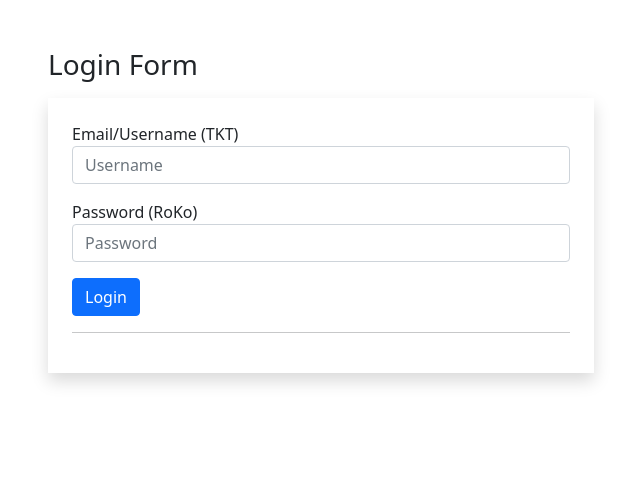
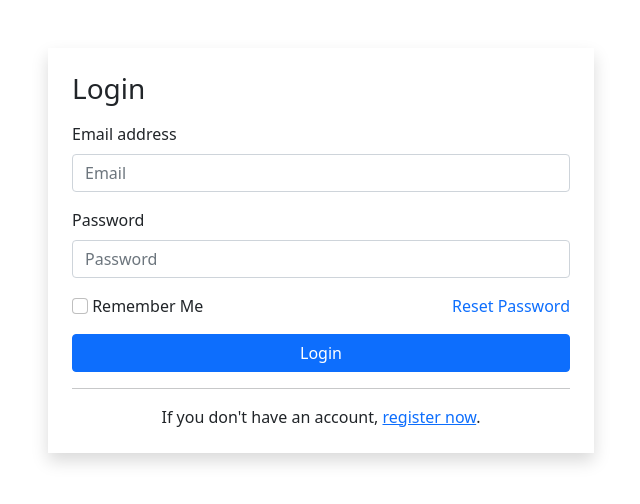
Before and after one commit to Jean-Julien/gestion-club-tir, a PHP site: page / in a window 1280 px wide. Shown: the top 504 px of the page, without its empty margins (319-959 px from the left). Run offline with PHP 8.4, Linux system fonts and the light colour scheme.

Commit message:
Système de login avec DB

```diff
--- a/config/_config.php
+++ b/config/_config.php
@@ -42,6 +42,7 @@ class MyAutoload
 
         // constantes pour les routes
     }
+
     /**
      * Undocumented function
      * Permet d'inclure automatiquement les classes nécéssaires
@@ -52,10 +53,13 @@ class MyAutoload
     public static function autoLoad($class)
     {
         if (file_exists(MODEL . $class . '.php')) {
+
             include_once(MODEL . $class . '.php');
         } elseif (file_exists(CONTROLLER . $class . '.php')) {
+
             include_once(CONTROLLER . $class . '.php');
         } elseif (file_exists(VIEW . $class . '.php')) {
+
             include_once(VIEW . $class . '.php');
         };
     }
--- a/controller/Controller.php
+++ b/controller/Controller.php
@@ -25,36 +25,43 @@ class Controller
 
     public function showLogin()
     {
-
         include_once(VIEW . 'pages/' . 'login.php');
     }
 
     public function connect()
     {
-
         $manager = new Manager();
 
         try {
 
-
-            $username = trim($_POST['emailLogin']);
+            $email = trim($_POST['emailLogin']);
             $password = trim($_POST['passwordLogin']);
 
+            if ($email != "" && $password != "") {
 
-            if ($username != "" && $password != "") {
+                if ($manager->existMail($email)) {
 
-                if ($manager->validateLogin($username, $password)) {
+                    if ($manager->validateLogin($email, $password)) {
 
-                    $this->showHome();
+                        $this->showHome();
+                    } else {
+
+                        $_SESSION['error'] = "Mot de passe ou email incorrect";
+                        $this->showLogin();
+                    }
                 } else {
-                    $_SESSION['error'] = "Mot de passe ou login incorrect";
+
+                    $_SESSION['error'] = "Ce compte n'existe pas";
                     $this->showLogin();
                 }
+
             } else {
+
                 $_SESSION['error'] = "Veuillez remplir les champs.";
                 $this->showLogin();
             }
         } catch (Exception $e) { // S'il y a eu une erreur, alors...
+
             $_SESSION['error'] = "Problème de serveur " . $e->getMessage();
             $this->showLogin();
         }
--- a/view/pages/login.php
+++ b/view/pages/login.php
@@ -3,7 +3,7 @@
 
 <head>
     <link href="https://cdn.jsdelivr.net/npm/bootstrap@5.1.3/dist/css/bootstrap.min.css" rel="stylesheet"
-        integrity="sha384-1BmE4kWBq78iYhFldvKuhfTAU6auU8tT94WrHftjDbrCEXSU1oBoqyl2QvZ6jIW3" crossorigin="anonymous">
+            integrity="sha384-1BmE4kWBq78iYhFldvKuhfTAU6auU8tT94WrHftjDbrCEXSU1oBoqyl2QvZ6jIW3" crossorigin="anonymous">
 
 </head>
 
@@ -11,40 +11,40 @@
     <div class="container mt-5">
         <div class="row">
             <div class="col-md-6 offset-md-3">
-                <div class="mb-3">
-                    <h3>Login Form</h3>
-                </div>
                 <?php
-                if (!empty($_SESSION['error'])) {
-                    echo "<div class='alert alert-danger' role='alert'>" . $_SESSION['error'] . "</div>";
-                }
+                    if (!empty($_SESSION['error'])) {
+                        echo "<div class='alert alert-danger' role='alert'>" . $_SESSION['error'] . "</div>";
+                    }
                 ?>
+
                 <form accept="" class="shadow p-4" method="POST" action="index.php?r=connect">
                     <div class="mb-3">
-                        <label for="username">Email/Username (TKT)</label>
-                        <input type="text" class="form-control" name="emailLogin" id="username" placeholder="Username">
+                        <h3>Login</h3>
                     </div>
 
                     <div class="mb-3">
-                        <label for="Password">Password (RoKo)</label>
-                        <input type="password" class="form-control" name="passwordLogin" id="Password"
-                            placeholder="Password">
+                        <label for="exampleInputEmail1" class="form-label">Email address</label>
+                        <input type="email" class="form-control" id="exampleInputEmail1" aria-describedby="emailHelp" placeholder="Email">
                     </div>
-                    <!--
+
+                    <div class="mb-3">
+                        <label for="exampleInputPassword1" class="form-label">Password</label>
+                        <input type="password" class="form-control" id="exampleInputPassword1" placeholder="Password">
+                    </div>
+
                     <label class="mb-3">
-                        <input type="checkbox" name="RememberMe"> Remember Me
+                        <input class="form-check-input" type="checkbox" name="RememberMe"> Remember Me
                     </label>
 
                     <a href="#" class="float-end text-decoration-none">Reset Password</a>
-            -->
-                    <div class="mb-3">
+
+                    <div class="d-grid gap-2">
                         <button type="submit" class="btn btn-primary">Login</button>
                     </div>
 
                     <hr>
 
-                    <!--  <p class="text-center mb-0">If you have not account <a href="#">Register Now</a></p> -->
-
+                    <p class="text-center mb-0">If you don't have an account, <a href="#">register now</a>.</p>
                 </form>
             </div>
         </div>
```
Also changed, not shown: model/Manager.php (+107 -18 lines).
